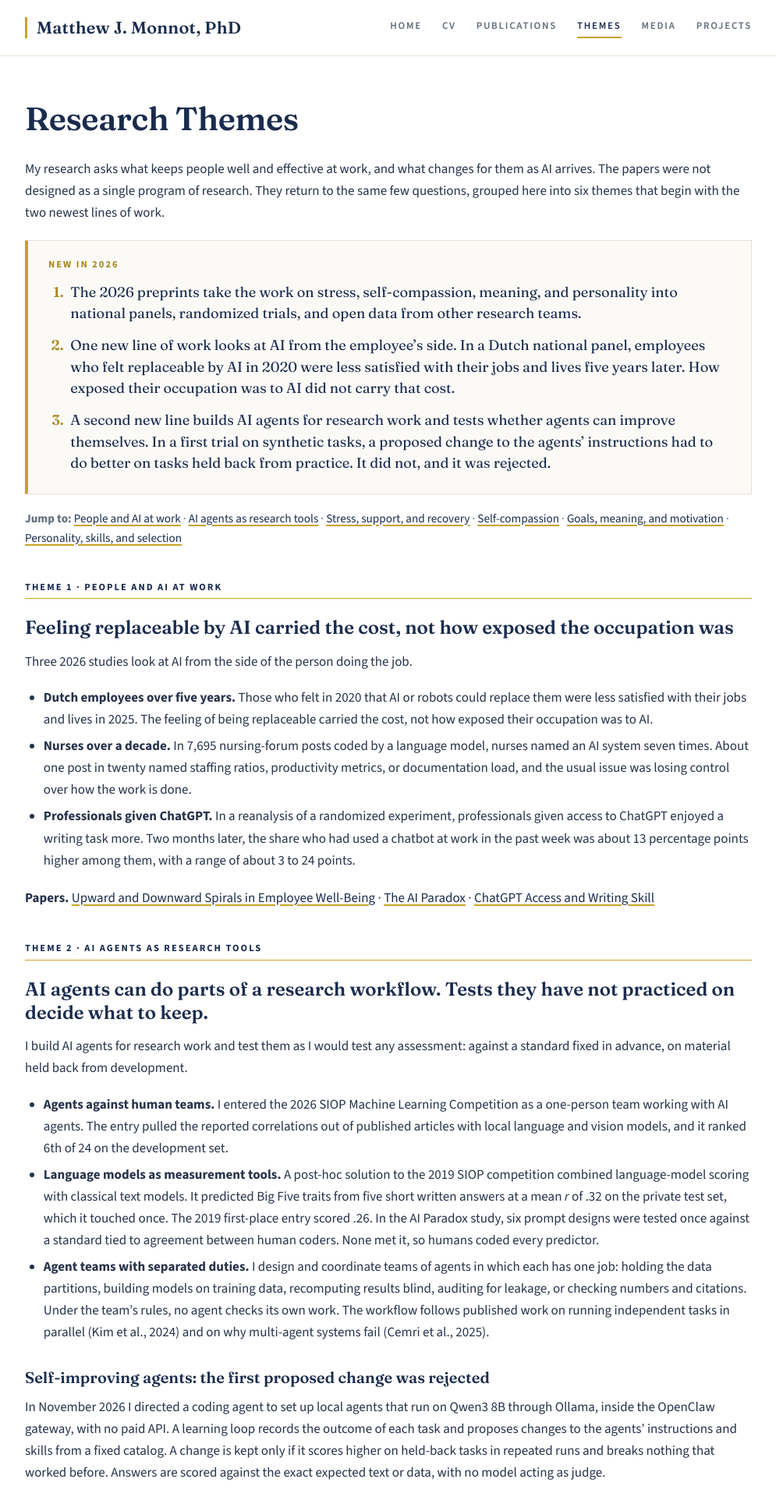
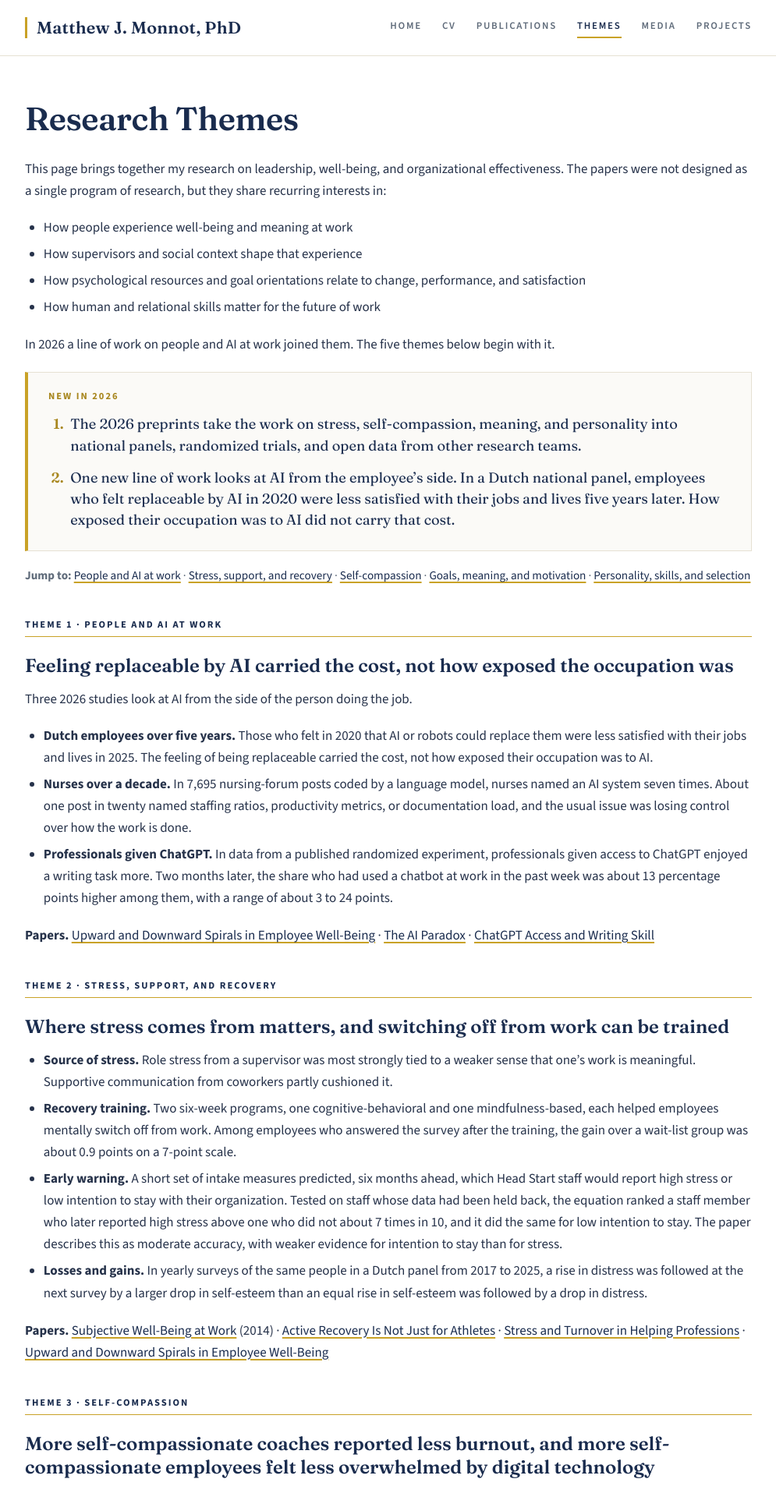
Before and after one commit to mjmonnot/mjmonnot.github.io, a Jekyll site: the page built from themes/leadership-and-wellbeing.md, in a window 1280 px wide. Shown: the top 1915 px of the page at 78% size, without its empty margins (142-1137 px from the left). Built offline with Jekyll 4.4.1, drawn with Linux system fonts in a browser that asks for light colours; some of the changed text lies outside the part shown.

Commit message:
Research Themes: general themes first, five content themes, AI named once as a tool
Matt, 19 Nov 2026: the general themes should come before New in 2026; the
themes page should focus on the research content; AI is one more tool in
the workflow, like Python.

Opens with the recurring interests of the earlier Themes page. Removes the
AI workflow theme, its New in 2026 line and its two references. Keeps the
data-source wording and the four bullets matched to the corrected
publication pages. Adds one footer sentence naming the tools.

Co-Authored-By: Claude Fable 5.2 <noreply@anthropic.com>
Claude-Session: https://claude.ai/code/session_01TKeWHFR7E5YyftLbi9sYbp

```diff
--- a/themes/leadership-and-wellbeing.md
+++ b/themes/leadership-and-wellbeing.md
@@ -8,26 +8,29 @@ permalink: /themes/leadership-and-wellbeing.html
 .theme-jump { font-size: 0.95rem; color: #5f6b7a; margin: 0 0 0.4em; }
 .theme-label { margin-top: 3.2em; }
 .theme-takeaway { font-size: 1.5rem; line-height: 1.25; margin-top: 0.1em; }
-.theme-sub { margin-top: 1.6em; }
-.theme-table { margin: 0.6em 0 1.2em; }
-.theme-table caption { caption-side: top; text-align: left; font-weight: 600; color: #1a2c4e; padding: 0 0 6px; }
 .theme-updated { font-size: 0.9rem; color: #8a94a3; margin-top: 2.4em; }
 </style>
 
 # Research Themes
 
-My research asks what keeps people well and effective at work, and what changes for them as AI arrives. The papers were not designed as a single program of research. They return to the same few questions, grouped here into six themes that begin with the two newest lines of work.
+This page brings together my research on leadership, well-being, and organizational effectiveness. The papers were not designed as a single program of research, but they share recurring interests in:
+
+- How people experience well-being and meaning at work
+- How supervisors and social context shape that experience
+- How psychological resources and goal orientations relate to change, performance, and satisfaction
+- How human and relational skills matter for the future of work
+
+In 2026 a line of work on people and AI at work joined them. The five themes below begin with it.
 
 <div class="key-findings">
 <p class="key-findings-label">New in 2026</p>
 <ol>
 <li>The 2026 preprints take the work on stress, self-compassion, meaning, and personality into national panels, randomized trials, and open data from other research teams.</li>
 <li>One new line of work looks at AI from the employee&rsquo;s side. In a Dutch national panel, employees who felt replaceable by AI in 2020 were less satisfied with their jobs and lives five years later. How exposed their occupation was to AI did not carry that cost.</li>
-<li>A second new line builds AI agents for research work and tests whether agents can improve themselves. In a first trial on synthetic tasks, a proposed change to the agents&rsquo; instructions had to do better on tasks held back from practice. It did not, and it was rejected.</li>
 </ol>
 </div>
 
-<p class="theme-jump"><strong>Jump to:</strong> <a href="#ai-at-work">People and AI at work</a> &middot; <a href="#ai-agents">AI agents as research tools</a> &middot; <a href="#stress-and-recovery">Stress, support, and recovery</a> &middot; <a href="#self-compassion">Self-compassion</a> &middot; <a href="#goals-and-meaning">Goals, meaning, and motivation</a> &middot; <a href="#personality-and-selection">Personality, skills, and selection</a></p>
+<p class="theme-jump"><strong>Jump to:</strong> <a href="#ai-at-work">People and AI at work</a> &middot; <a href="#stress-and-recovery">Stress, support, and recovery</a> &middot; <a href="#self-compassion">Self-compassion</a> &middot; <a href="#goals-and-meaning">Goals, meaning, and motivation</a> &middot; <a href="#personality-and-selection">Personality, skills, and selection</a></p>
 
 <p class="section-label theme-label" id="ai-at-work">Theme 1 &middot; People and AI at work</p>
 
@@ -39,61 +42,24 @@ Three 2026 studies look at AI from the side of the person doing the job.
 
 - **Dutch employees over five years.** Those who felt in 2020 that AI or robots could replace them were less satisfied with their jobs and lives in 2025. The feeling of being replaceable carried the cost, not how exposed their occupation was to AI.
 - **Nurses over a decade.** In 7,695 nursing-forum posts coded by a language model, nurses named an AI system seven times. About one post in twenty named staffing ratios, productivity metrics, or documentation load, and the usual issue was losing control over how the work is done.
-- **Professionals given ChatGPT.** In a reanalysis of a randomized experiment, professionals given access to ChatGPT enjoyed a writing task more. Two months later, the share who had used a chatbot at work in the past week was about 13 percentage points higher among them, with a range of about 3 to 24 points.
+- **Professionals given ChatGPT.** In data from a published randomized experiment, professionals given access to ChatGPT enjoyed a writing task more. Two months later, the share who had used a chatbot at work in the past week was about 13 percentage points higher among them, with a range of about 3 to 24 points.
 
 **Papers.** [Upward and Downward Spirals in Employee Well-Being](/publications/2026-wellbeing-spirals.html) · [The AI Paradox](/publications/2026-ai-paradox-meaningful-work.html) · [ChatGPT Access and Writing Skill](/publications/2026-chatgpt-writing.html)
 
-<p class="section-label theme-label" id="ai-agents">Theme 2 &middot; AI agents as research tools</p>
-
-<hr class="label-rule">
-
-<h2 class="theme-takeaway">AI agents can do parts of a research workflow. Tests they have not practiced on decide what to keep.</h2>
-
-I build AI agents for research work and test them as I would test any assessment: against a standard fixed in advance, on material held back from development.
-
-- **Agents against human teams.** I entered the 2026 SIOP Machine Learning Competition as a one-person team working with AI agents. The entry pulled the reported correlations out of published articles with local language and vision models, and it ranked 6th of 24 on the development set.
-- **Language models as measurement tools.** A post-hoc solution to the 2019 SIOP competition combined language-model scoring with classical text models. It predicted Big Five traits from five short written answers at a mean *r* of .32 on the private test set, which it touched once. The 2019 first-place entry scored .26. In the AI Paradox study, six prompt designs were tested once against a standard tied to agreement between human coders. None met it, so humans coded every predictor.
-- **Agent teams with separated duties.** I design and coordinate teams of agents in which each has one job: holding the data partitions, building models on training data, recomputing results blind, auditing for leakage, or checking numbers and citations. Under the team's rules, no agent checks its own work. The workflow follows published work on running independent tasks in parallel (Kim et al., 2024) and on why multi-agent systems fail (Cemri et al., 2025).
-
-<h3 class="theme-sub">Self-improving agents: the first proposed change was rejected</h3>
-
-In November 2026 I directed a coding agent to set up local agents that run on Qwen3 8B through Ollama, inside the OpenClaw gateway, with no paid API. A learning loop records the outcome of each task and proposes changes to the agents' instructions and skills from a fixed catalog. A change is kept only if it scores higher on held-back tasks in repeated runs and breaks nothing that worked before. Answers are scored against the exact expected text or data, with no model acting as judge.
-
-<table class="theme-table">
-<caption>First run of the learning loop, 16 November 2026</caption>
-<thead>
-<tr><th>Tasks</th><th>Current instructions</th><th>Proposed change</th></tr>
-</thead>
-<tbody>
-<tr><td>Used to develop the change (4 tasks, each run twice)</td><td>4 of 8 correct</td><td>6 of 8 correct</td></tr>
-<tr><td>Held back (8 tasks, each run twice)</td><td>10 of 16 correct</td><td>9 of 16 correct</td></tr>
-</tbody>
-</table>
-
-The proposed change scored higher on the tasks used to develop it and lower on the tasks held back. It was rejected, and a verified replay reproduced the rejection. A test of the review step added a second result: the same model, acting as reviewer, approved an answer with extra words where an exact answer was required. Where the correct answer is known, an exact check can now be set, and a failed check blocks approval.
-
-The agents are configured with limits: at most three automated review rounds per task, file access limited to one folder, and shell access, external actions, and unattended runs switched off. So far they have worked only on synthetic test tasks, and they are not set up to reach research data. They have not been fine-tuned, a step that waits for a larger set of independently checked examples.
-
-**Projects and papers.** [SIOP Machine Learning Competitions](/projects.html#siop-machine-learning-competitions) · [The AI Paradox](/publications/2026-ai-paradox-meaningful-work.html)
-
-<p class="apa-cite">Cemri, M., Pan, M. Z., Yang, S., Agrawal, L. A., Chopra, B., Tiwari, R., Keutzer, K., Parameswaran, A., Klein, D., Ramchandran, K., Zaharia, M., Gonzalez, J. E., &amp; Stoica, I. (2025). <em>Why do multi-agent LLM systems fail?</em> arXiv. <a href="https://arxiv.org/abs/2503.13657">https://arxiv.org/abs/2503.13657</a></p>
-
-<p class="apa-cite">Kim, S., Moon, S., Tabrizi, R., Lee, N., Mahoney, M. W., Keutzer, K., &amp; Gholami, A. (2024). An LLM compiler for parallel function calling. <em>Proceedings of Machine Learning Research, 235</em>, 24370&ndash;24391. <a href="https://arxiv.org/abs/2312.04511">https://arxiv.org/abs/2312.04511</a></p>
-
-<p class="section-label theme-label" id="stress-and-recovery">Theme 3 &middot; Stress, support, and recovery</p>
+<p class="section-label theme-label" id="stress-and-recovery">Theme 2 &middot; Stress, support, and recovery</p>
 
 <hr class="label-rule">
 
 <h2 class="theme-takeaway">Where stress comes from matters, and switching off from work can be trained</h2>
 
 - **Source of stress.** Role stress from a supervisor was most strongly tied to a weaker sense that one's work is meaningful. Supportive communication from coworkers partly cushioned it.
-- **Recovery training.** Two six-week programs, one cognitive-behavioral and one mindfulness-based, each helped employees mentally switch off from work. Among employees who answered the follow-up survey, the gain over a wait-list group was about 0.9 points on a 7-point scale.
-- **Early warning.** A short intake survey predicted, six months ahead, which Head Start staff would report high stress or little intention to stay in their jobs. Tested on staff whose data had been held back, it ranked a staff member who later struggled above one who did not about 7 times in 10.
-- **Losses and gains.** In 18 years of annual surveys in a Dutch panel, a rise in distress was followed at the next survey by a larger drop in self-esteem than an equal rise in self-esteem was followed by a drop in distress.
+- **Recovery training.** Two six-week programs, one cognitive-behavioral and one mindfulness-based, each helped employees mentally switch off from work. Among employees who answered the survey after the training, the gain over a wait-list group was about 0.9 points on a 7-point scale.
+- **Early warning.** A short set of intake measures predicted, six months ahead, which Head Start staff would report high stress or low intention to stay with their organization. Tested on staff whose data had been held back, the equation ranked a staff member who later reported high stress above one who did not about 7 times in 10, and it did the same for low intention to stay. The paper describes this as moderate accuracy, with weaker evidence for intention to stay than for stress.
+- **Losses and gains.** In yearly surveys of the same people in a Dutch panel from 2017 to 2025, a rise in distress was followed at the next survey by a larger drop in self-esteem than an equal rise in self-esteem was followed by a drop in distress.
 
 **Papers.** [Subjective Well-Being at Work](/publications/2014-swb-stress-support.html) (2014) · [Active Recovery Is Not Just for Athletes](/publications/2026-recovery-training.html) · [Stress and Turnover in Helping Professions](/publications/2026-stress-turnover-headstart.html) · [Upward and Downward Spirals in Employee Well-Being](/publications/2026-wellbeing-spirals.html)
 
-<p class="section-label theme-label" id="self-compassion">Theme 4 &middot; Self-compassion</p>
+<p class="section-label theme-label" id="self-compassion">Theme 3 &middot; Self-compassion</p>
 
 <hr class="label-rule">
 
@@ -109,7 +75,7 @@ Together the studies show a stable difference between people. Neither within-per
 
 **Papers.** [Does Self-Compassion Precede Lower Burnout in Sports Coaches?](/publications/2026-coach-burnout.html) · [Buffer or Baseline?](/publications/2026-buffer-or-baseline.html) · [Does Daily Meditation Increase Self-Compassion?](/publications/2026-meditation-self-compassion-diary.html)
 
-<p class="section-label theme-label" id="goals-and-meaning">Theme 5 &middot; Goals, meaning, and motivation</p>
+<p class="section-label theme-label" id="goals-and-meaning">Theme 4 &middot; Goals, meaning, and motivation</p>
 
 <hr class="label-rule">
 
@@ -122,14 +88,14 @@ Together the studies show a stable difference between people. Neither within-per
 
 **Papers.** [The Good Life Versus the "Goods Life"](/publications/2022-goods-life-swb.html) (2022) · [The Effect of Incentives on Intrinsic Motivation](/publications/2018-intrinsic-motivation.html) (2018) · [Marginal Utility and Economic Development](/publications/2017-marginal-utility-china.html) (2017) · [Relational-Interdependent Self-Construal With Supervisor](/publications/2016-supervisor-riscs.html) (2016). See also [The AI Paradox](/publications/2026-ai-paradox-meaningful-work.html) on where helping-profession workers find meaning in their work.
 
-<p class="section-label theme-label" id="personality-and-selection">Theme 6 &middot; Personality, skills, and selection</p>
+<p class="section-label theme-label" id="personality-and-selection">Theme 5 &middot; Personality, skills, and selection</p>
 
 <hr class="label-rule">
 
 <h2 class="theme-takeaway">In a U.S. study, the share of adults in a distressed personality pattern fell from about 30% to 7% over two decades</h2>
 
-- **Patterns across midlife.** In a U.S. study that followed adults for about 20 years, people fell into four personality patterns: Resilient, Distressed, Reserved, and Antagonistic. A second sample recovered the Resilient pattern but not the Distressed pattern as its own group. Among those who left the Distressed pattern, people with a stronger sense of purpose in life were somewhat more likely to recover than to withdraw. Knowing which pattern a person fit did not predict skills and outcomes any better than their individual trait scores did.
-- **Hiring.** In simulations fitted to published applicant evidence, with four in ten applicants faking on personality tests, 22% to 36% of hiring decisions changed and the average job performance of those hired fell by 8% to 19%. In most of the simulated conditions, the statistics used in bias audits barely moved.
+- **Patterns across midlife.** In a U.S. study that followed adults for about 20 years, people fell into four personality patterns: Resilient, Distressed, Reserved, and Antagonistic. A second sample recovered the Resilient pattern but not the Distressed pattern as its own group. Among those who moved from the Distressed pattern to Resilient or Reserved, people with a stronger sense of purpose in life had greater odds of moving toward recovery than toward withdrawal. Knowing which pattern a person fit did not predict skills and outcomes any better than their individual trait scores did.
+- **Hiring.** In simulations fitted to applicant evidence, with four in ten applicants faking on personality tests, 22% to 36% of hiring decisions changed and the average job performance of those hired fell by 8% to 19%. In most of the simulated conditions, the statistics used in bias audits barely moved.
 - **Skills.** The term "soft skills" undersells abilities such as emotional intelligence, leadership, and teamwork. A 2019 essay proposes calling them CORE skills: Competence in Organizational and Relational Effectiveness.
 - **Change agents.** In an organizational change simulation, hope, confidence, resilience, and optimism were associated with a change agent's influence, alongside cognitive ability and personality.
 
@@ -137,6 +103,6 @@ Together the studies show a stable difference between people. Neither within-per
 
 ---
 
-For methods and applied implications, see the [publication summaries](/publications.html) and the [projects page](/projects.html).
+For methods and applied implications, see the [publication summaries](/publications.html) and the [projects page](/projects.html). The 2026 statistical analyses were run in R, Python, and Mplus. Language models and AI agents are further tools in that workflow, as in the [SIOP Machine Learning Competitions](/projects.html#siop-machine-learning-competitions) project.
 
 <p class="theme-updated">Last updated November 2026.</p>
```
